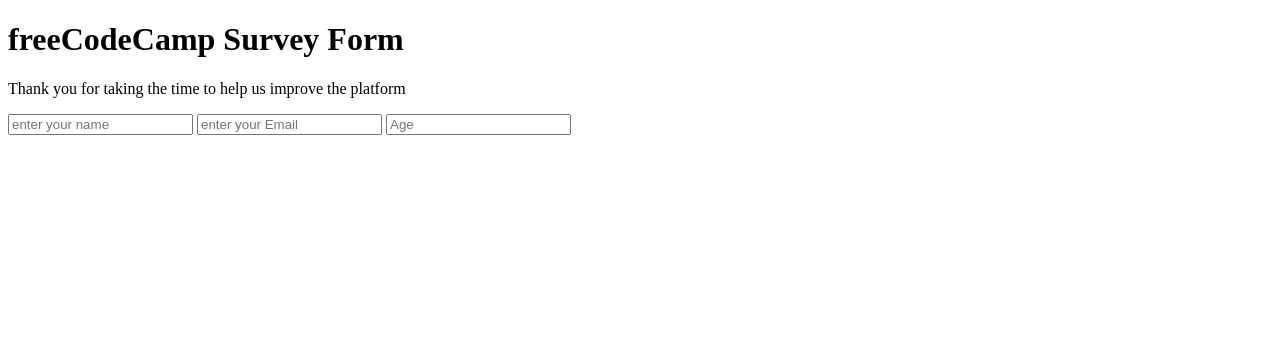
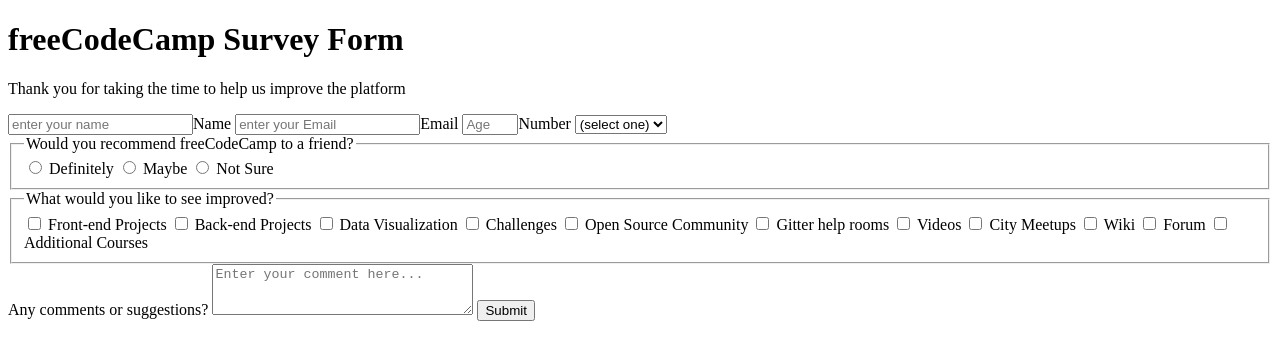
Before and after one commit to reachJordi/freecodecamp-survey-form, a plain HTML site: page index.html in a window 1280 px wide. Drawn offline with Linux system fonts and the light colour scheme.

Commit message:
html validated by freecodecamp

```diff
--- a/index.html
+++ b/index.html
@@ -13,9 +13,58 @@
         <p id="description">Thank you for taking the time to help us improve the platform</p>
 
         <form id="survey-form" action="www.google.es">
-            <input id="name" type="text" name="name" placeholder="enter your name" required>
-            <input id="email" type="email" name="email" placeholder="enter your Email" required>
-            <input id="number" type="number" name="number" placeholder="Age" checked>
+
+            <label id="name-label">
+                <input id="name" type="text" name="name" placeholder="enter your name" required>Name
+            </label>
+
+            <label id="email-label">
+                <input id="email" type="email" name="email" placeholder="enter your Email" required>Email
+            </label>
+
+            <label id="number-label">
+                <input id="number" type="number" name="number" placeholder="Age" min="18" max="99" checked>Number
+            </label>
+
+            <select id="dropdown">
+                <option value="">(select one)</option>
+                <option value=1>1</option>
+                <option value=2>2</option>
+                <option value=3>3/option>
+                <option value=4>4</option>
+            </select>
+
+            <fieldset>
+                <legend>Would you recommend freeCodeCamp to a friend?</legend>
+                <label>
+                    <input type="radio" class="inline" name="recommendation" value="Definitely" /> Definitely
+                </label>
+                <label>
+                    <input type="radio" class="inline" name="recommendation" value="Maybe" /> Maybe
+                </label>
+                <label>
+                    <input type="radio" class="inline" name="recommendation" value="Not Sure" /> Not Sure
+                </label>
+            </fieldset>
+            <fieldset>
+                <legend>What would you like to see improved?</legend>
+                <input id="frontend" type="checkbox" name="improvement" value="frontend"> <label for="frontend">Front-end Projects</label>
+                <input id="backend" type="checkbox" name="improvement" value="backend"> <label for="backend">Back-end Projects</label>
+                <input id="dataVisualization" type="checkbox" name="improvement" value="dataVisualization"> <label for="dataVisualization">Data Visualization</label>
+                <input id="challenges" type="checkbox" name="improvement" value="challenges"> <label for="challenges">Challenges</label>
+                <input id="openSource" type="checkbox" name="improvement" value="openSource"> <label for="openSource">Open Source Community</label>
+                <input id="gitter" type="checkbox" name="improvement" value="gitter"> <label for="gitter">Gitter help rooms</label>
+                <input id="videos" type="checkbox" name="improvement" value="videos"> <label for="videos">Videos</label>
+                <input id="meetups" type="checkbox" name="improvement" value="meetups"> <label for="meetups">City Meetups</label>
+                <input id="wiki" type="checkbox" name="improvement" value="wiki"> <label for="wiki">Wiki</label>
+                <input id="forum" type="checkbox" name="improvement" value="forum"> <label for="forum">Forum</label>
+                <input id="additionalSource" type="checkbox" name="improvement" value="additionalSource"> <label for="additionalSource">Additional Courses</label>
+            </fieldset>
+
+            <label>Any comments or suggestions?
+                <textarea rows="3" cols="30" name="bio" placeholder="Enter your comment here..."></textarea>
+            </label>
+            <input id="submit" type="submit" value="Submit"/>
         </form>
     </body>
 </html>
```
